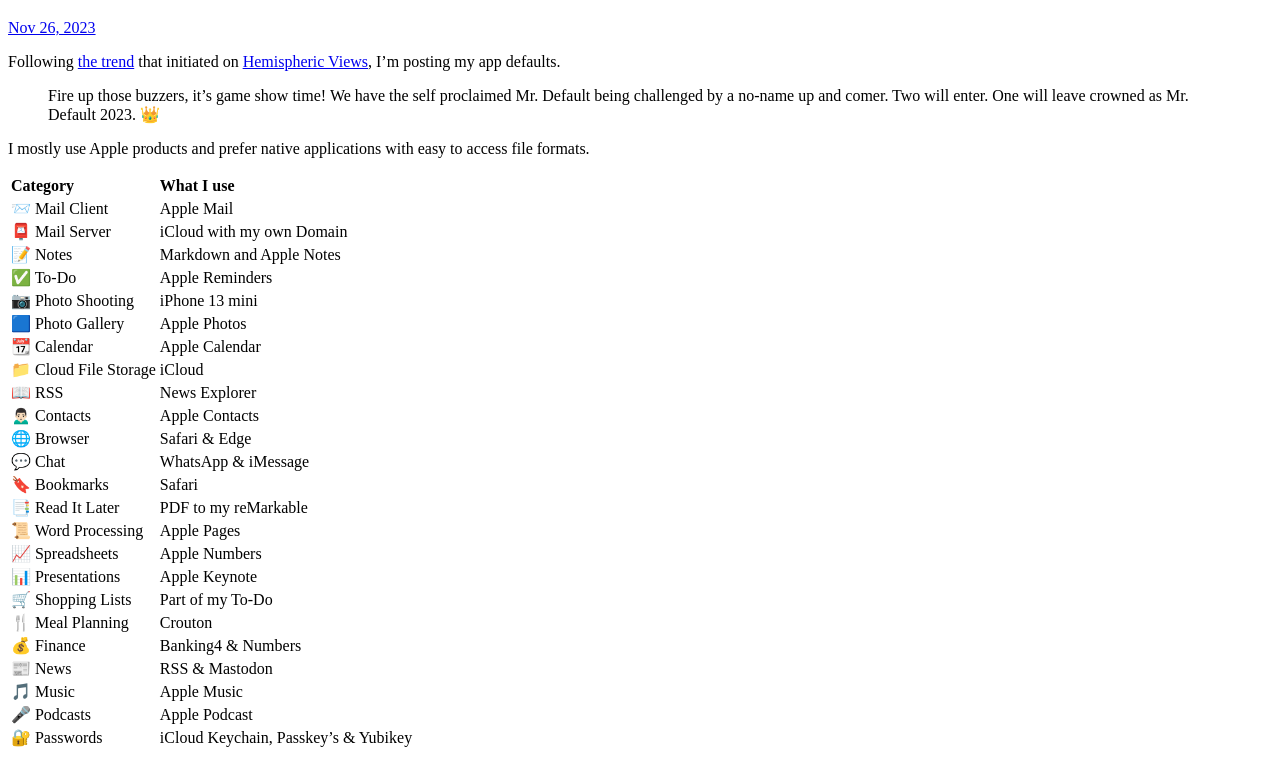
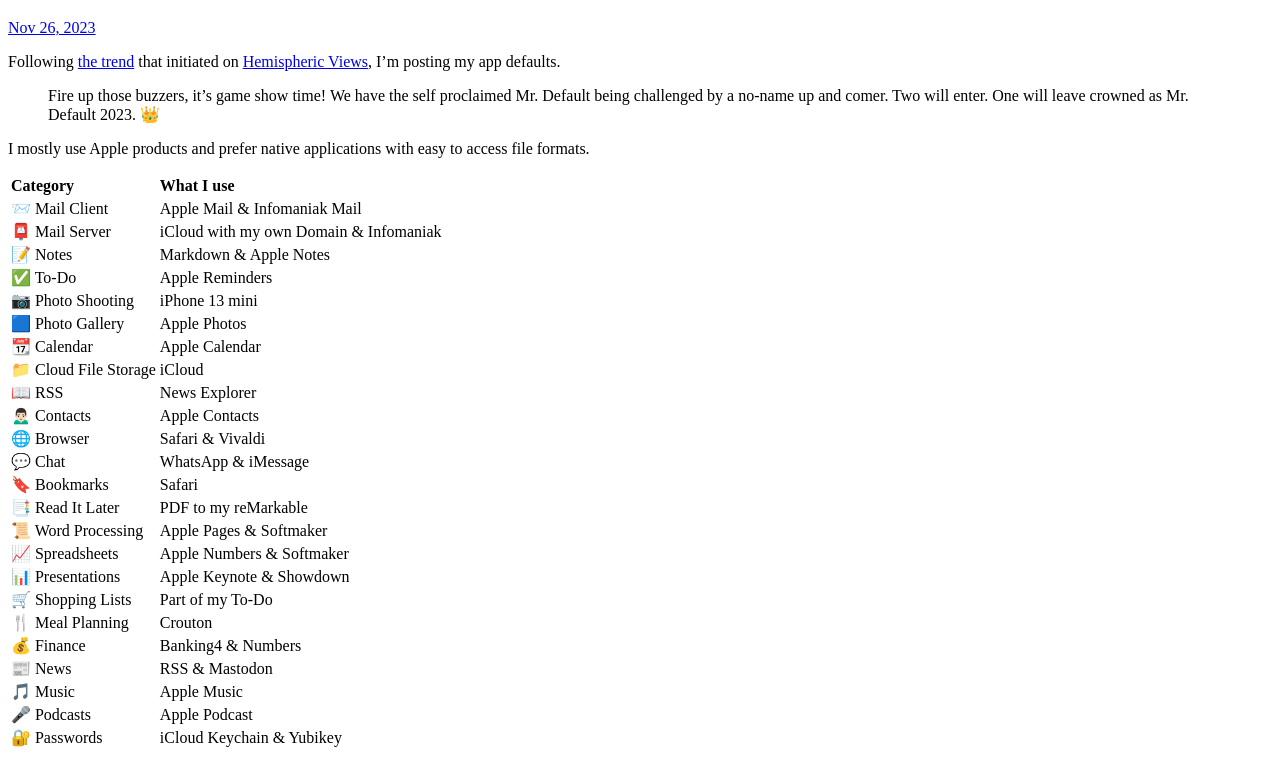
Before and after one commit to idnovic/idnovic, a plain HTML site: page index.html in a window 1280 px wide. Shown: the part 689-1447 px from the top of the page. Drawn offline with Linux system fonts and the light colour scheme.

Commit message:
Archiving from Micro.blog.

```diff
--- a/index.html
+++ b/index.html
@@ -103,15 +103,15 @@
 <tbody>
 <tr>
 <td style="text-align:left">📨 Mail Client</td>
-<td style="text-align:left">Apple Mail</td>
+<td style="text-align:left">Apple Mail &amp; Infomaniak Mail</td>
 </tr>
 <tr>
 <td style="text-align:left">📮 Mail Server</td>
-<td style="text-align:left">iCloud with my own Domain</td>
+<td style="text-align:left">iCloud with my own Domain &amp; Infomaniak</td>
 </tr>
 <tr>
 <td style="text-align:left">📝 Notes</td>
-<td style="text-align:left">Markdown and Apple Notes</td>
+<td style="text-align:left">Markdown &amp; Apple Notes</td>
 </tr>
 <tr>
 <td style="text-align:left">✅ To-Do</td>
@@ -143,7 +143,7 @@
 </tr>
 <tr>
 <td style="text-align:left">🌐 Browser</td>
-<td style="text-align:left">Safari &amp; Edge</td>
+<td style="text-align:left">Safari &amp; Vivaldi</td>
 </tr>
 <tr>
 <td style="text-align:left">💬 Chat</td>
@@ -159,15 +159,15 @@
 </tr>
 <tr>
 <td style="text-align:left">📜 Word Processing</td>
-<td style="text-align:left">Apple Pages</td>
+<td style="text-align:left">Apple Pages &amp; Softmaker</td>
 </tr>
 <tr>
 <td style="text-align:left">📈 Spreadsheets</td>
-<td style="text-align:left">Apple Numbers</td>
+<td style="text-align:left">Apple Numbers  &amp; Softmaker</td>
 </tr>
 <tr>
 <td style="text-align:left">📊 Presentations</td>
-<td style="text-align:left">Apple Keynote</td>
+<td style="text-align:left">Apple Keynote &amp; Showdown</td>
 </tr>
 <tr>
 <td style="text-align:left">🛒 Shopping Lists</td>
@@ -195,7 +195,7 @@
 </tr>
 <tr>
 <td style="text-align:left">🔐 Passwords</td>
-<td style="text-align:left">iCloud Keychain, Passkey&rsquo;s &amp; Yubikey</td>
+<td style="text-align:left">iCloud Keychain &amp; Yubikey</td>
 </tr>
 </tbody>
 </table>
```
